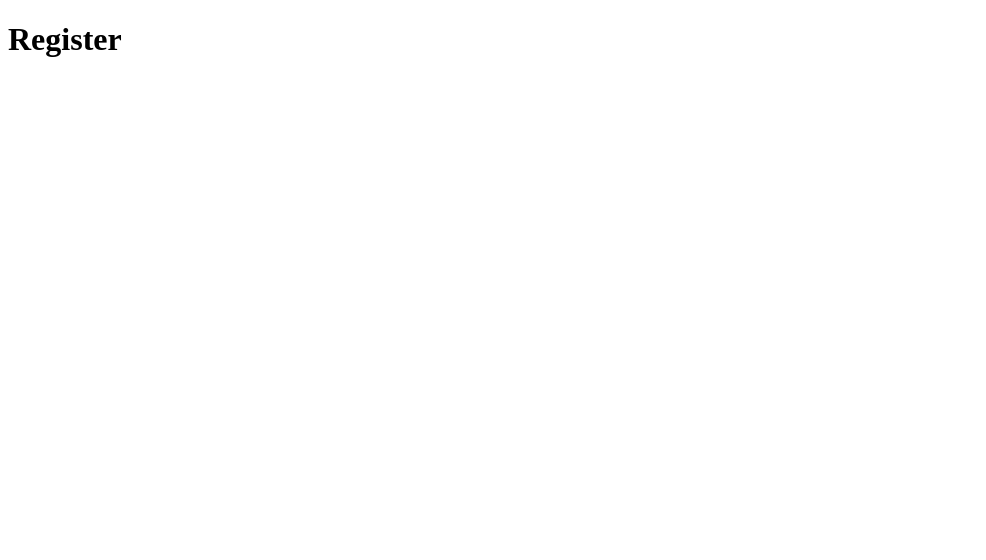
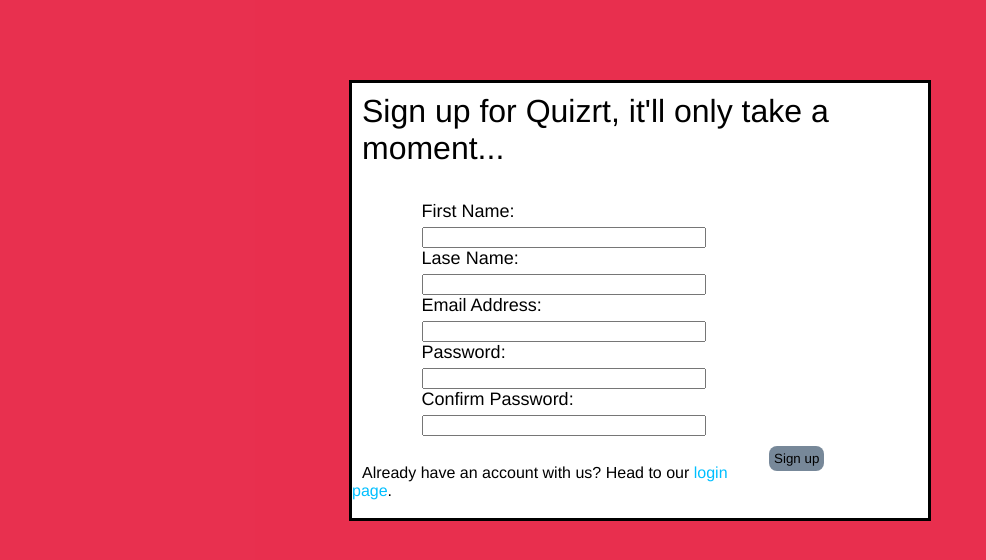
Before and after one commit to TEAM-NAME-HERE/design, a plain HTML site: page register.html in a window 1280 px wide. Shown: the whole page, without its empty margins (0-986 px from the left). Drawn offline with Linux system fonts and the light colour scheme.

Commit message:
Finished login and singup

```diff
--- a/login.css
+++ b/login.css
@@ -6,13 +6,10 @@
 	font-size: 100%;
 	font: inherit;
 	vertical-align: baseline;
-	height: 100%;
 }
-
 
 #banner{
     background-color: #00BFFF;
-    position: relative;
     top: 0px;
     left: 0px;
     text-align: left;
@@ -23,25 +20,27 @@
     color: #F0FFFF;
     font-family: "Book Antiqua", Palatino, "Palatino Linotype", "Palatino LT STD", Georgia, serif;
     font-variant: small-caps;
-    font-size: 70px;
+    font-size: 80px;
     padding: 25px 0px 25px 150px;
 }
 
 #loginOuterContainer{
-    width: 100%;
+    width: 45%;
     height: 80%;
+    float: left;
+    margin-top: 5%;
 }
 
 #loginInnerContainer{
-    width: 20%;
+    width: 50%;
     height: auto;
     margin: 0 auto;
-    padding-top: 100px;
+    padding-left: 25%;
 }
 
 #loginHeader{
     color: #00BFFF;
-    font-size: 50px;
+    font-size: 60px;
     font-family: "Helvetica Neue", Helvetica, Arial, sans-serif;
 }
 
@@ -59,18 +58,47 @@
     background-color: #00BFFF;
     color: #F0FFFF;
     border: none;
-    font-size: 16px;
+    font-size: 18px;
     margin-top: 5px;
     font-family: "Helvetica Neue", Helvetica, Arial, sans-serif;
 }
 
-#redirectLine{
+
+#recoveryRedirectLine{
     font-family: "Helvetica Neue", Helvetica, Arial, sans-serif;
-    font-size: 16px;
+    font-size: 14px;
+}
 
+#recoveryRedirect, #recoveryRedirect:visited{
+    text-decoration: none;
+    color: #00BFFF;
+}
+
+#registerRedirectLine{
+    font-family: "Helvetica Neue", Helvetica, Arial, sans-serif;
+    font-size: 14px;
 }
 
 #registerRedirect, #registerRedirect:visited{
     text-decoration: none;
     color: #00BFFF;
 }
+
+#guestContainer{
+    width: 45%;
+    height: 80%;
+    float: left;
+    text-align: center;
+    margin-top: 5%;
+}
+
+#guestButton{
+    background-color: #00BFFF;
+    color: #F0FFFF;
+    margin-right: 12%;
+    border: none;
+    border-radius: 4px;
+    padding: 10px;
+    font-size: 40px;
+    font-family: "Helvetica Neue", Helvetica, Arial, sans-serif;
+}
--- a/register.css
+++ b/register.css
@@ -0,0 +1,83 @@
+html, body, div, span, applet, object,
+h1, h2, h3, h4, h5, h6, p{
+    margin: 0;
+    padding: 0;
+    border: 0;
+    font-size: 100%;
+    font: inherit;
+    vertical-align: baseline;
+    height: 100%;
+}
+
+#background{
+    background-color: hsla(350, 80%, 50%, 0.9);
+    height: 100%;
+    width: 100%;
+}
+
+#gap{
+    height: 10%;
+    width: 100%;
+}
+
+#signupBox{
+    background-color: white;
+    margin: 0 auto;
+    height: auto;
+    width: 45%;
+    border-style: solid;
+    border-color: black;
+    border-width: medium;
+}
+
+#boxHeader{
+    font-size: xx-large;
+    font-family: "Helvetica Neue", Helvetica, Arial, sans-serif;
+    padding: 10px 10px 10px 10px;
+}
+
+#inputBox{
+    width: 80%;
+    height: auto;
+    margin: 0 auto;
+}
+
+fieldset{
+    border: none;
+    width: 100%;
+    margin: 0px auto;
+}
+
+label{
+    display: inline-block;
+    width: 50%;
+    text-align: left;
+    font-size: large;
+    font-family: "Helvetica Neue", Helvetica, Arial, sans-serif;
+    padding-bottom: 5px;
+}
+
+.userInput{
+    width: 60%;
+}
+
+#signupButton{
+    float: right;
+    margin-right: 10%;
+    padding: 5px;
+    border: thin;
+    border-radius: 8px;
+    font-family: "Helvetica Neue", Helvetica, Arial, sans-serif;
+    background-color: #778899;
+}
+
+#redirectLine{
+    padding: 10px;
+    margin-bottom: 25px;
+    font-family: "Helvetica Neue", Helvetica, Arial, sans-serif;
+}
+
+#loginRedirect, #loginRedirect:visited{
+    text-decoration: none;
+    color: #00BFFF;
+}
--- a/register.html
+++ b/register.html
@@ -1,10 +1,30 @@
 <!DOCTYPE html>
 <html lang="en-us">
 <head>
-<meta charset="utf-8">
-<link rel="stylesheet" type="text/css" href="register.css">
+    <meta charset="utf-8">
+    <link rel="stylesheet" type="text/css" href="register.css">
 </head>
 <body>
-    <h1>Register</h1>
+    <div id="background">
+        <div id="gap"></div>
+        <div id="signupBox">
+            <p id="boxHeader">Sign up for Quizrt, it'll only take a moment...</p>
+            <br />
+            <div id="inputBox">
+                <fieldset>
+                    <label for="firstName">First Name:</label><input type="text" name="firstName" size="20" class="userInput">
+                    <label for="lastName">Lase Name:</label><input type="text" name="lastName" size="20" class="userInput">
+                    <label for="email">Email Address:</label><input type="text" name="email" size="20" class="userInput">
+                    <label for="password">Password:</label><input type="text" name="password" size="20" class="userInput">
+                    <label for="confirmPassword">Confirm Password:</label><input type="text" name="confirmPassword" size="20" class="userInput">
+                </fieldset>
+                <button type="button" id="signupButton">Sign up</button>
+            </div>
+            <br />
+            <span id="redirectLine">Already have an account with us? Head to our <a href="./login.html" id="loginRedirect">login page</a>.</span>
+            <br />
+            <br />
+        </div>
+    </div>
 </body>
 </html>
```
Also changed, not shown: login.html (+6 -1 lines), recovery.html (added, +10 -0 lines), recovery.css (added).
